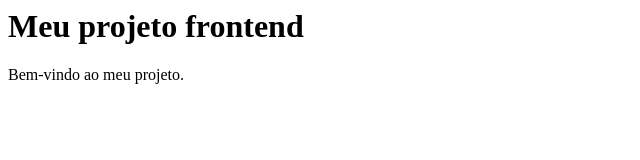
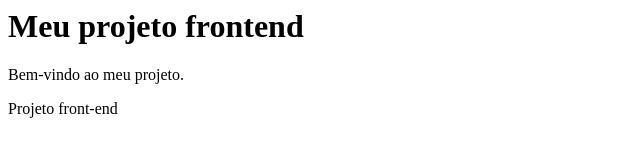
Before and after one commit to Mateus5603/projeto-frontend, a plain HTML site: page index.html in a window 1280 px wide. Shown: the whole page, without its empty margins (0-640 px from the left). Drawn offline with Linux system fonts and the light colour scheme.

Commit message:
feat: adiciona rodapé na página inicial

```diff
--- a/index.html
+++ b/index.html
@@ -1,2 +1,5 @@
 <h1>Meu projeto frontend</h1>
 <p>Bem-vindo ao meu projeto.</p>
+
+
+<footer><p>Projeto front-end</p></footer>
```
